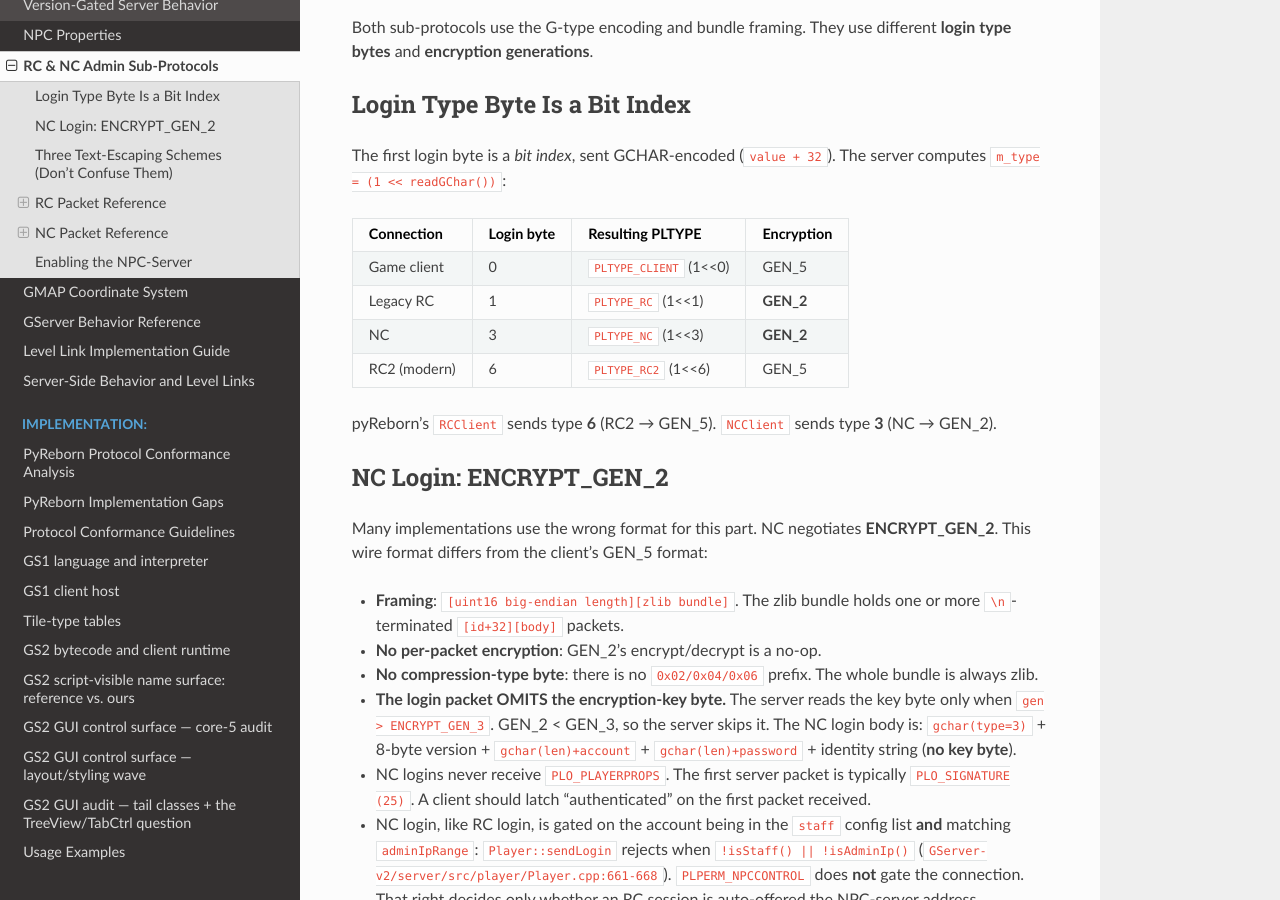
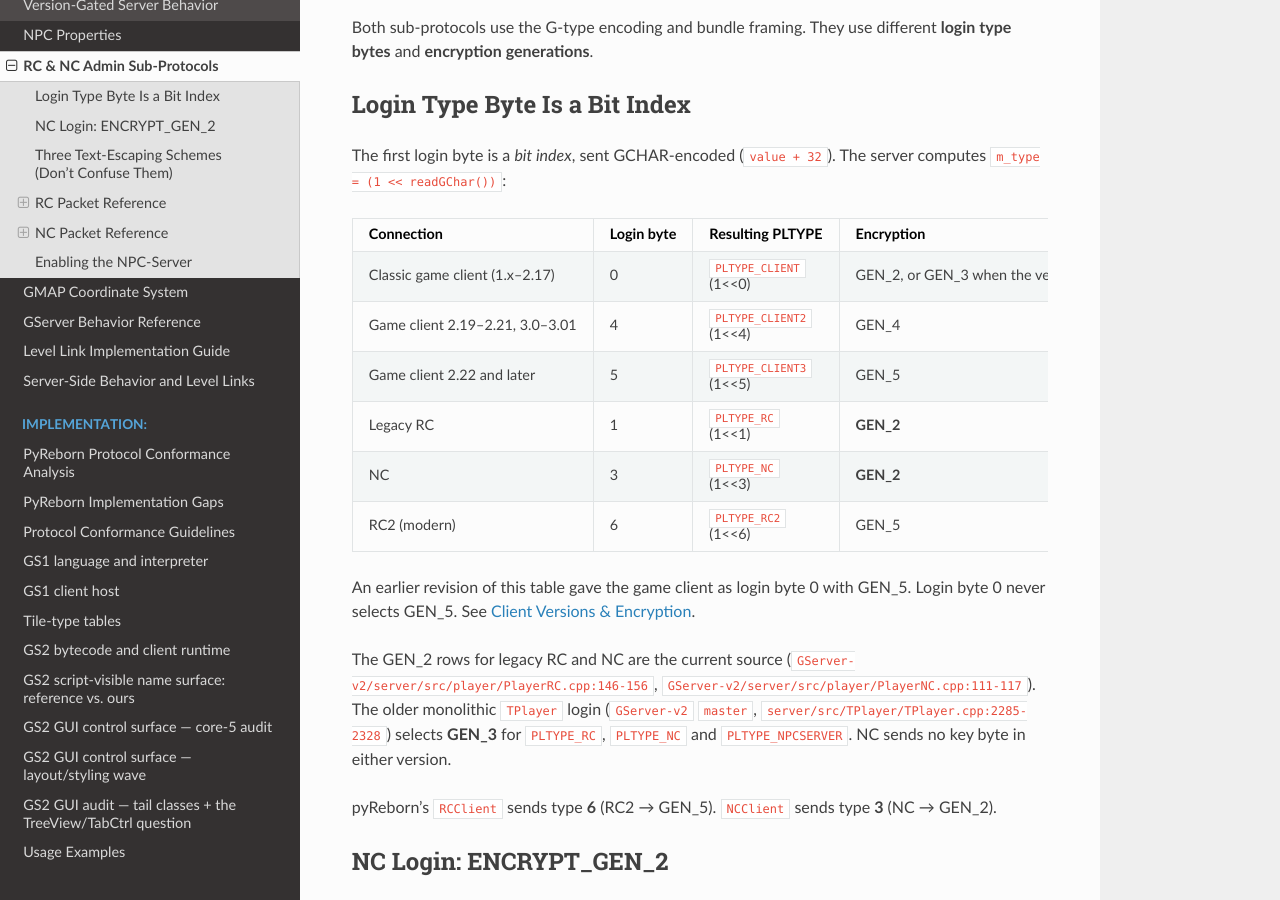
Before and after one commit to hosler/reborn-protocol-docs, a Sphinx documentation site: the page built from docs/protocol/rc-nc-protocols.md, in a window 1280 px wide and 900 px high, scrolled down 312 px. Built offline with Sphinx 7.4.7 and the Read the Docs theme 3.1.0, drawn with Linux system fonts in a browser that asks for light colours.

Commit message:
Login type: fix the RC/NC PLTYPE table and the unknown-type case
rc-nc-protocols.md gave login byte 0 as the game client with GEN_5.
Type 0 is GEN_2/GEN_3; 2.22+ is type 5. Adds types 4 and 5, and notes
that the older TPlayer login used GEN_3 for RC, NC and the NPC-server.
The quoted switch in versions-encryption.md had a disconnecting default;
the current source falls through to GEN_5.

Co-Authored-By: Claude Opus 5.5 <noreply@anthropic.com>
Claude-Session: https://claude.ai/code/session_01UG2SqjaqQT1odsYRASRQct

```diff
--- a/docs/protocol/rc-nc-protocols.md
+++ b/docs/protocol/rc-nc-protocols.md
@@ -17,10 +17,23 @@ computes `m_type = (1 << readGChar())`:
 
 | Connection | Login byte | Resulting PLTYPE | Encryption |
 |------------|-----------|------------------|------------|
-| Game client | 0 | `PLTYPE_CLIENT` (1<<0) | GEN_5 |
+| Classic game client (1.x–2.17) | 0 | `PLTYPE_CLIENT` (1<<0) | GEN_2, or GEN_3 when the version token is unknown |
+| Game client 2.19–2.21, 3.0–3.01 | 4 | `PLTYPE_CLIENT2` (1<<4) | GEN_4 |
+| Game client 2.22 and later | 5 | `PLTYPE_CLIENT3` (1<<5) | GEN_5 |
 | Legacy RC | 1 | `PLTYPE_RC` (1<<1) | **GEN_2** |
 | NC | 3 | `PLTYPE_NC` (1<<3) | **GEN_2** |
 | RC2 (modern) | 6 | `PLTYPE_RC2` (1<<6) | GEN_5 |
+
+An earlier revision of this table gave the game client as login byte 0 with GEN_5. Login
+byte 0 never selects GEN_5. See
+[Client Versions & Encryption](versions-encryption.md#generation-selection-switch).
+
+The GEN_2 rows for legacy RC and NC are the current source
+(`GServer-v2/server/src/player/PlayerRC.cpp:146-156`,
+`GServer-v2/server/src/player/PlayerNC.cpp:111-117`). The older monolithic `TPlayer`
+login (`GServer-v2` `master`, `server/src/TPlayer/TPlayer.cpp:2285-2328`) selects
+**GEN_3** for `PLTYPE_RC`, `PLTYPE_NC` and `PLTYPE_NPCSERVER`. NC sends no key byte in
+either version.
 
 pyReborn's `RCClient` sends type **6** (RC2 → GEN_5). `NCClient` sends type **3**
 (NC → GEN_2).
```
Also changed, not shown: docs/protocol/versions-encryption.md (+6 -3 lines).
